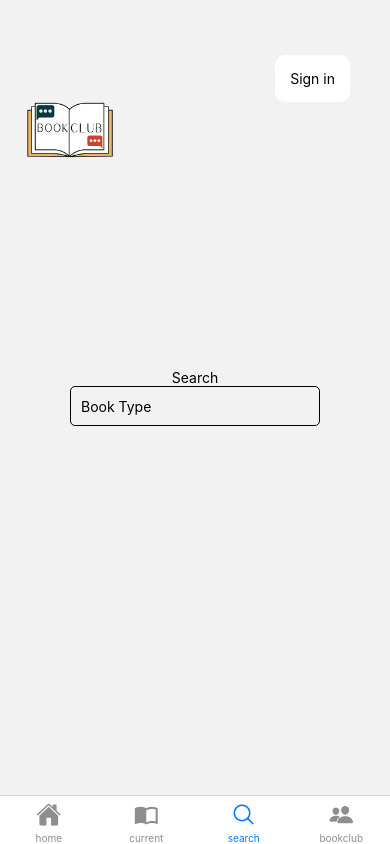
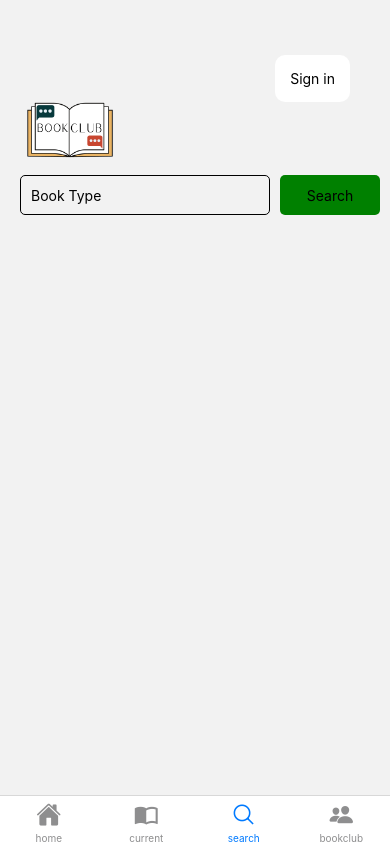
Before and after one commit to banjaminh/BookClub, a React Native app: screen /search in a window 390 px wide. Built offline with nearby package versions, Linux system fonts and the light colour scheme.

Commit message:
Adds search input with auto-complete

```diff
--- a/components/BookScrollView/BookScrollViewStyleSheet.tsx
+++ b/components/BookScrollView/BookScrollViewStyleSheet.tsx
@@ -9,8 +9,8 @@ export const styles = StyleSheet.create({
     alignItems: 'center',
     marginLeft: 20,
 
-    backgroundColor: 'none',
-    height: '15%',
+    // backgroundColor: 'none',
+    // height: '15%',
     borderRadius: 10,
     shadowColor: 'black',
     shadowOffset: { width: 2, height: 2 },
--- a/components/Search/Search.tsx
+++ b/components/Search/Search.tsx
@@ -4,6 +4,9 @@ import {
 	TouchableWithoutFeedback,
 	Keyboard,
 	TextInput,
+	FlatList,
+	Pressable,
+  TouchableOpacity,
 } from "react-native";
 import { styles } from "./SearchStyleSheet";
 import { useState } from "react";
@@ -12,34 +15,66 @@ import { bookTypes } from "../../list_names";
 export default function Search() {
 	const [input, setInput] = useState<string>("");
 	const [suggestions, setSuggestions] = useState<string[]>([]);
+	const [showSuggestions, setShowSuggestions] = useState<boolean>(false);
 
-  function searchBookTypes(searchInput: string){
-    const results = bookTypes.filter(type => {
-      const splitArray = type.split(' ');
-      const isTrue = splitArray.some(split => split.toLowerCase().startsWith(searchInput.toLowerCase()));
+	function searchBookTypes(searchInput: string) {
+		const results = bookTypes.filter((type) => {
+			const splitArray = type.split(" ");
+			const isTrue = splitArray.some((split) =>
+				split.toLowerCase().startsWith(searchInput.toLowerCase())
+			);
 			return isTrue;
+		});
 
-    })
-    return results
+		setSuggestions(results);
 	}
 
-	function createSuggestions(searchText: string) {
+	function renderItem({ item }: { item: string }) {
+		return (
+			<Pressable onPress={() => setInput(item)} style={styles.suggestions}>
+				<View style={{ padding: 15 }}>
+					<Text>{item}</Text>
+				</View>
+			</Pressable>
+		);
+	}
 
+	function closeSuggestions() {
+		setShowSuggestions(false);
 	}
-  searchBookTypes("nonfiction")
+
+
 	function onChangeText(text: string) {
 		setInput(text);
+		if (text.length > 1) {
+			setShowSuggestions(true);
+		} else {
+			setShowSuggestions(false);
+		}
+		searchBookTypes(text);
 	}
 
 	return (
 		<View style={styles.searchContainer}>
-			<Text>Search</Text>
+			<TouchableWithoutFeedback onPress={closeSuggestions}>
+				<View style={styles.inputContainer}>
+          <Text style={{display: 'none'}}>Search</Text>
+          <View style={styles.inputWithButton}>
 					<TextInput
 						placeholder="Book Type"
 						value={input}
 						onChangeText={onChangeText}
 						style={styles.searchInput}
 					/>
+          <TouchableOpacity style={styles.searchButton}>
+            <Text>Search</Text>
+            </TouchableOpacity>
+          </View>
+					{showSuggestions && (
+						<FlatList data={suggestions} renderItem={renderItem} />
+					)}
+				</View>
+			</TouchableWithoutFeedback>
 		</View>
 	);
 }
--- a/components/Search/SearchStyleSheet.tsx
+++ b/components/Search/SearchStyleSheet.tsx
@@ -3,17 +3,40 @@ import { StyleSheet } from 'react-native';
 export const styles = StyleSheet.create({
   searchContainer: {
     flex: 1,
-    justifyContent: 'center',
-    alignItems: 'center',
+    // justifyContent: 'center',
+    // alignItems: 'center',
+  },
+
+  inputContainer:{
+    marginTop: 175,
   },
 
   searchInput:{
+    marginLeft: 20,
     height: 40,
     width: 250,
-    marginHorizontal: 12,
+    // marginHorizontal: 5,
     borderWidth: 1,
     paddingHorizontal: 10,
     borderRadius: 5,
   },
 
+  suggestions:{
+    marginLeft: 12,
+  },
+
+  inputWithButton:{
+    flexDirection: 'row',
+  },
+
+  searchButton:{
+    justifyContent: 'center',
+    alignItems: 'center',
+    marginLeft: 10,
+    width: 100,
+    height: 40,
+    backgroundColor: 'green',
+    borderRadius: 5,
+  }
+
 })
```
Also changed, not shown: components/BookScrollView/BookScrollView.tsx (+22 -15 lines). Lines whose indentation alone changed are shown as unchanged.
